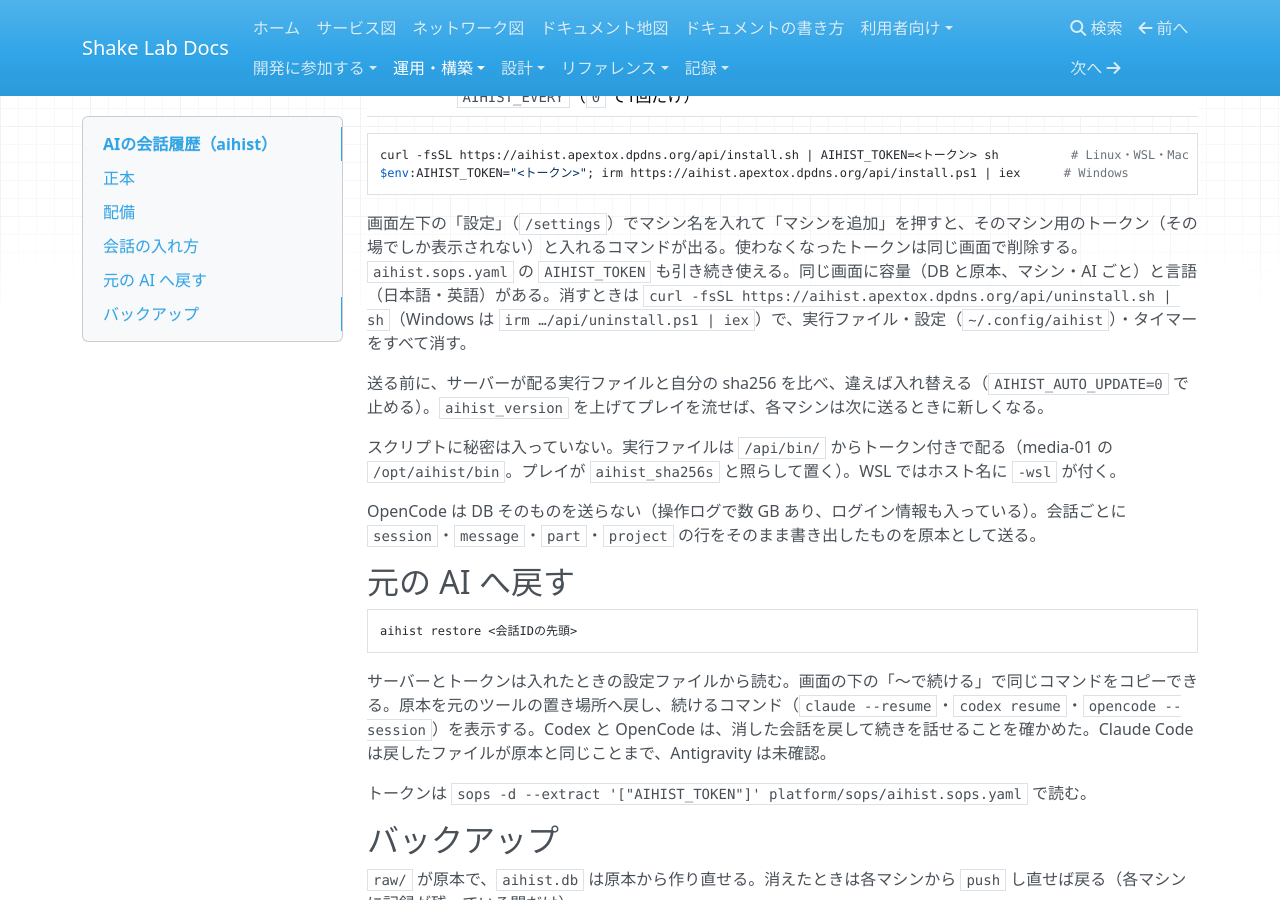
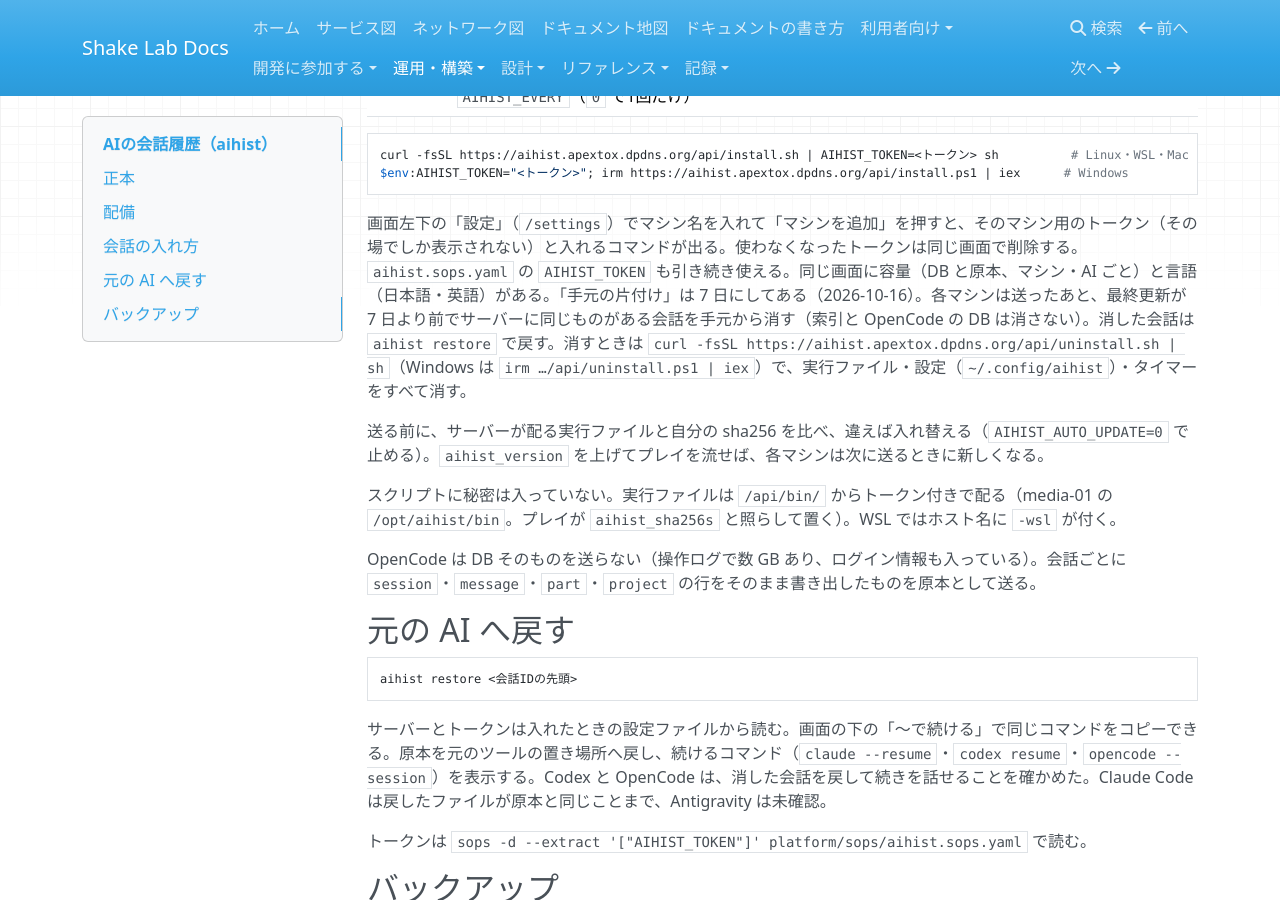
Before and after one commit to rurutheGeek/shake-cloud, an MkDocs documentation site: the page built from docs/operations/aihist.md, in a window 1280 px wide and 900 px high, scrolled down 1114 px. Built offline with MkDocs 1.6.1, drawn with Linux system fonts in a browser that asks for light colours; nearby versions of some CDN libraries; a script that is not in the unit is left out.

Commit message:
chore(aihist): v0.11.0（送り終えた古い会話を手元から消す、7 日）へ上げて配備する
Co-Authored-By: Claude Opus 5.5 <noreply@anthropic.com>

````diff
--- a/docs/operations/aihist.md
+++ b/docs/operations/aihist.md
@@ -50,7 +50,7 @@ curl -fsSL https://aihist.apextox.dpdns.org/api/install.sh | AIHIST_TOKEN=<ト
 $env:AIHIST_TOKEN="<トークン>"; irm https://aihist.apextox.dpdns.org/api/install.ps1 | iex      # Windows
 ```
 
-画面左下の「設定」（`/settings`）でマシン名を入れて「マシンを追加」を押すと、そのマシン用のトークン（その場でしか表示されない）と入れるコマンドが出る。使わなくなったトークンは同じ画面で削除する。`aihist.sops.yaml` の `AIHIST_TOKEN` も引き続き使える。同じ画面に容量（DB と原本、マシン・AI ごと）と言語（日本語・英語）がある。消すときは `curl -fsSL https://aihist.apextox.dpdns.org/api/uninstall.sh | sh`（Windows は `irm …/api/uninstall.ps1 | iex`）で、実行ファイル・設定（`~/.config/aihist`）・タイマーをすべて消す。
+画面左下の「設定」（`/settings`）でマシン名を入れて「マシンを追加」を押すと、そのマシン用のトークン（その場でしか表示されない）と入れるコマンドが出る。使わなくなったトークンは同じ画面で削除する。`aihist.sops.yaml` の `AIHIST_TOKEN` も引き続き使える。同じ画面に容量（DB と原本、マシン・AI ごと）と言語（日本語・英語）がある。「手元の片付け」は 7 日にしてある（2026-10-16）。各マシンは送ったあと、最終更新が 7 日より前でサーバーに同じものがある会話を手元から消す（索引と OpenCode の DB は消さない）。消した会話は `aihist restore` で戻す。消すときは `curl -fsSL https://aihist.apextox.dpdns.org/api/uninstall.sh | sh`（Windows は `irm …/api/uninstall.ps1 | iex`）で、実行ファイル・設定（`~/.config/aihist`）・タイマーをすべて消す。
 
 送る前に、サーバーが配る実行ファイルと自分の sha256 を比べ、違えば入れ替える（`AIHIST_AUTO_UPDATE=0` で止める）。`aihist_version` を上げてプレイを流せば、各マシンは次に送るときに新しくなる。
 
````
Also changed, not shown: docs/operations/handover.md (+1 -1 lines), 1 other file.
